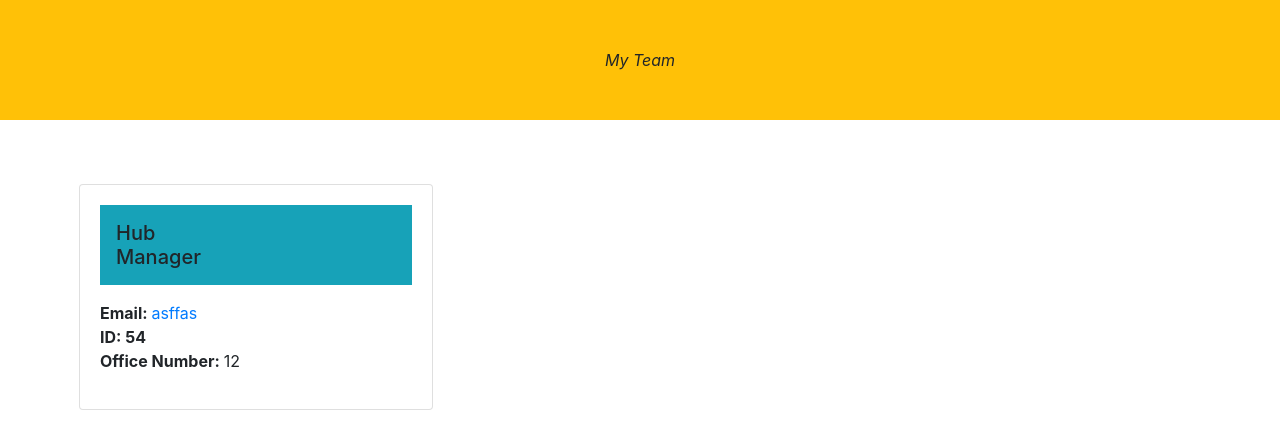
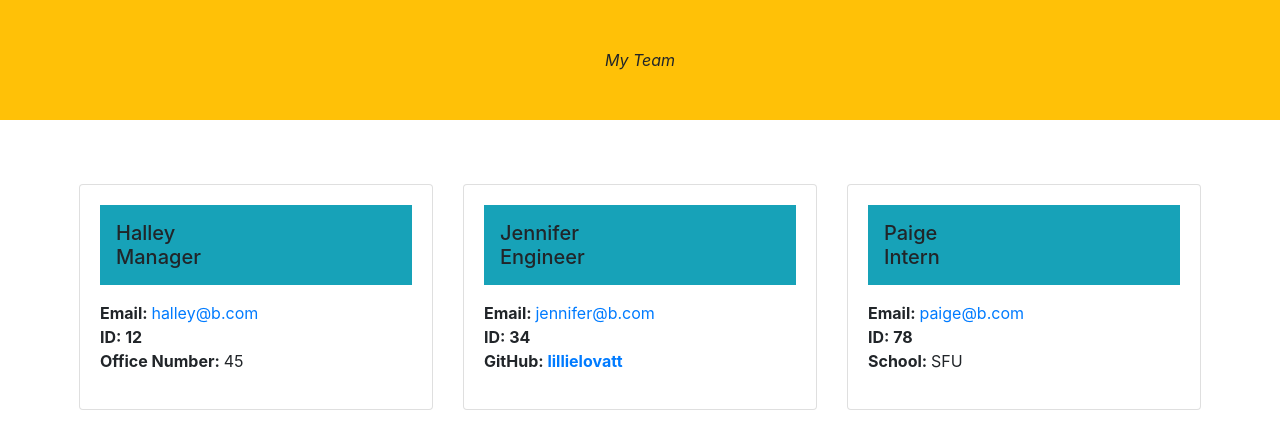
Before and after one commit to lillielovatt/team-profile-generator, a website: page dist/team-profile.HTML in a window 1280 px wide. Drawn offline with nearby package versions, Linux system fonts and the light colour scheme.

```diff
--- a/dist/team-profile.HTML
+++ b/dist/team-profile.HTML
@@ -18,13 +18,13 @@
             <div class="col-sm-4">
                 <div class="card">
                     <div class="card-body">
-                        <h5 class="card-title bg-info p-3">Hub <br> Manager</h5>
+                        <h5 class="card-title bg-info p-3">Halley <br> Manager</h5>
                         <p class="card-text">
                             <ul class="list-unstyled">
-                                <li><span class="font-weight-bold">Email: </span><a href="mailto:asffas">asffas</a></li>
-                                <li><span class="font-weight-bold">ID: 54</span></li>
+                                <li><span class="font-weight-bold">Email: </span><a href="mailto:halley@b.com">halley@b.com</a></li>
+                                <li><span class="font-weight-bold">ID: 12</span></li>
                                 <li>
-                                    <span class="font-weight-bold">Office Number: </span>12
+                                    <span class="font-weight-bold">Office Number: </span>45
                                 </li>
                             </ul>
                         </p>
@@ -33,6 +33,40 @@
             </div>
 
 
+            <div class="col-sm-4">
+                <div class="card">
+                    <div class="card-body">
+                        <h5 class="card-title bg-info p-3">Jennifer <br> Engineer</h5>
+                        <p class="card-text">
+                            <ul class="list-unstyled">
+                                <li><span class="font-weight-bold">Email: </span><a href="mailto:jennifer@b.com">jennifer@b.com</a></li>
+                                <li><span class="font-weight-bold">ID: 34</span></li>
+                                <li>
+                                    <span class="font-weight-bold"> GitHub: <span> <a href="https://github.com/lillielovatt">lillielovatt</a>
+                                </li>
+                            </ul>
+                        </p>
+                    </div>
+                </div>
+            </div>
+
+
+            <div class="col-sm-4">
+                <div class="card">
+                    <div class="card-body">
+                        <h5 class="card-title bg-info p-3">Paige <br> Intern</h5>
+                        <p class="card-text">
+                            <ul class="list-unstyled">
+                                <li><span class="font-weight-bold">Email: </span><a href="mailto:paige@b.com">paige@b.com</a></li>
+                                <li><span class="font-weight-bold">ID: 78</span></li>
+                                <li>
+                                    <span class="font-weight-bold">School: </span>SFU
+                                </li>
+                            </ul>
+                        </p>
+                    </div>
+                </div>
+            </div>
 
         </div>
     </body>
```
Also changed, not shown: README.md.
